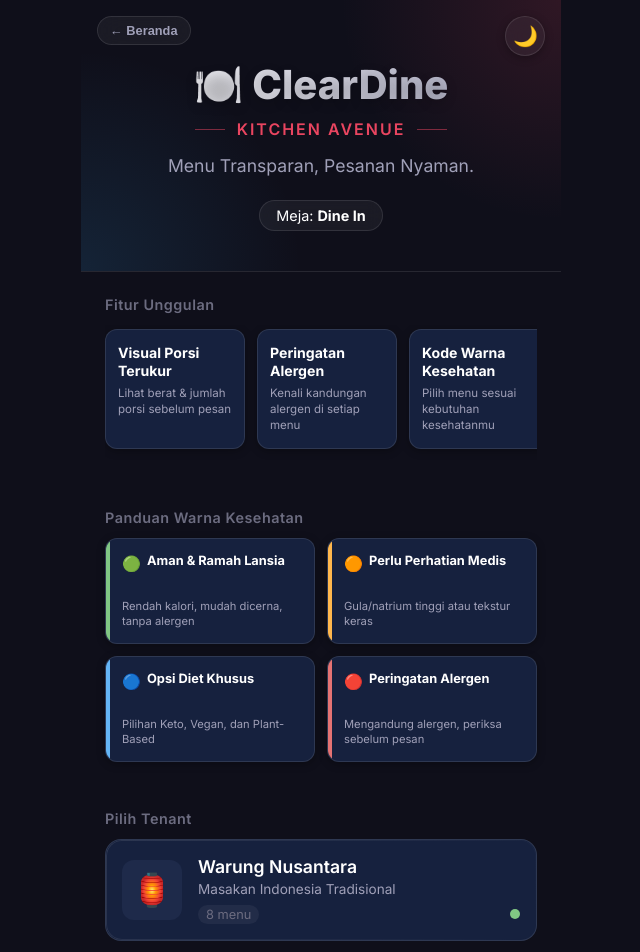
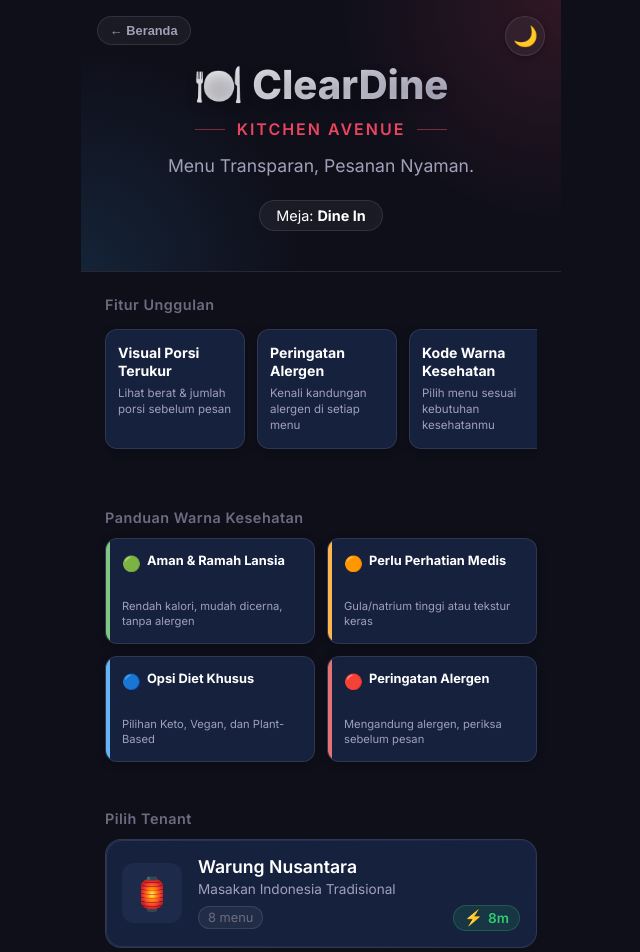
Before and after one commit to ZynxZyn/cleardine, a React (Vite) app: page /order in a window 1280 px wide. Shown: the top 952 px of the page, without its empty margins (319-959 px from the left). Built offline with nearby package versions, Linux system fonts and the light colour scheme.

Commit message:
Replace-plain-status-dot-with-speed-pill-badges-lightning-and-clock

```diff
--- a/src/api/data.js
+++ b/src/api/data.js
@@ -6,6 +6,7 @@ export const restaurants = [
     "cuisine": "Masakan Indonesia Tradisional",
     "description": "Cita rasa autentik Nusantara dari berbagai daerah Indonesia",
     "kitchenStatus": "normal",
+    "avgTime": "8m",
     "image": "/images/no-preview.svg",
     "menuCount": 8,
     "maxCapacity": 3
@@ -17,6 +18,7 @@ export const restaurants = [
     "cuisine": "Masakan Jepang Modern",
     "description": "Ramen dan hidangan Jepang autentik dengan sentuhan modern",
     "kitchenStatus": "busy",
+    "avgTime": "15m",
     "image": "/images/no-preview.svg",
     "menuCount": 8,
     "maxCapacity": 3
@@ -28,6 +30,7 @@ export const restaurants = [
     "cuisine": "Healthy & Plant-Based",
     "description": "Hidangan sehat dan plant-based untuk gaya hidup modern",
     "kitchenStatus": "normal",
+    "avgTime": "6m",
     "image": "/images/no-preview.svg",
     "menuCount": 8,
     "maxCapacity": 3
--- a/src/components/TenantCard/TenantCard.css
+++ b/src/components/TenantCard/TenantCard.css
@@ -73,22 +73,56 @@
   font-size: 0.8rem;
   color: var(--text-muted);
   background: var(--glass-bg);
-  padding: 2px 8px;
+  padding: 3px 9px;
   border-radius: var(--radius-full);
+  border: 1px solid var(--glass-border);
 }
 
-.tenant-status-dot {
-  width: 10px;
-  height: 10px;
-  border-radius: 50%;
+/* Speed Pill Badge replacing plain dot */
+.tenant-speed-pill {
+  display: inline-flex;
+  align-items: center;
+  gap: 5px;
+  padding: 4px 10px;
+  border-radius: 20px;
+  background: rgba(255, 255, 255, 0.08);
+  border: 1px solid rgba(255, 255, 255, 0.1);
+  font-size: 0.85rem;
+  font-weight: 600;
+  color: var(--text-primary);
+  backdrop-filter: blur(8px);
+  transition: background var(--transition-fast);
 }
 
-.tenant-status-dot.normal { background-color: var(--status-normal); }
-.tenant-status-dot.busy { background-color: var(--status-busy); }
-.tenant-status-dot.very-busy { background-color: var(--status-very-busy); }
+.tenant-speed-pill .speed-icon {
+  font-size: 0.95rem;
+  line-height: 1;
+}
+
+.tenant-speed-pill.normal {
+  background: rgba(46, 204, 113, 0.12);
+  border-color: rgba(46, 204, 113, 0.25);
+  color: #2ecc71;
+}
+
+.tenant-speed-pill.busy {
+  background: rgba(243, 156, 18, 0.12);
+  border-color: rgba(243, 156, 18, 0.25);
+  color: #f39c12;
+}
 
 /* Light Mode Overrides */
 body.light-mode .tenant-card:hover {
   border-color: rgba(0, 0, 0, 0.15);
   box-shadow: 0 8px 24px rgba(0, 0, 0, 0.1);
 }
+
+body.light-mode .tenant-speed-pill.normal {
+  background: rgba(46, 204, 113, 0.15);
+  color: #1e8449;
+}
+
+body.light-mode .tenant-speed-pill.busy {
+  background: rgba(243, 156, 18, 0.18);
+  color: #d68910;
+}
--- a/src/components/TenantCard/TenantCard.jsx
+++ b/src/components/TenantCard/TenantCard.jsx
@@ -2,6 +2,10 @@ import React from 'react';
 import './TenantCard.css';
 
 const TenantCard = ({ tenant, onClick }) => {
+  const isBusy = tenant.kitchenStatus === 'busy' || tenant.kitchenStatus === 'very-busy';
+  const icon = isBusy ? '🕒' : '⚡';
+  const avgTime = tenant.avgTime || (isBusy ? '15m' : '8m');
+
   return (
     <div className="tenant-card" onClick={onClick}>
       <div className="tenant-icon-container">
@@ -13,7 +17,10 @@ const TenantCard = ({ tenant, onClick }) => {
 
         <div className="tenant-meta">
           <span className="tenant-menu-count">{tenant.menuCount} menu</span>
-          <div className={`tenant-status-dot ${tenant.kitchenStatus}`}></div>
+          <div className={`tenant-speed-pill ${isBusy ? 'busy' : 'normal'}`} title={isBusy ? "Dapur padat (estimasi ~15m)" : "Dapur lancar (estimasi ~8m)"}>
+            <span className="speed-icon">{icon}</span>
+            <span className="speed-time">{avgTime}</span>
+          </div>
         </div>
       </div>
     </div>
```
